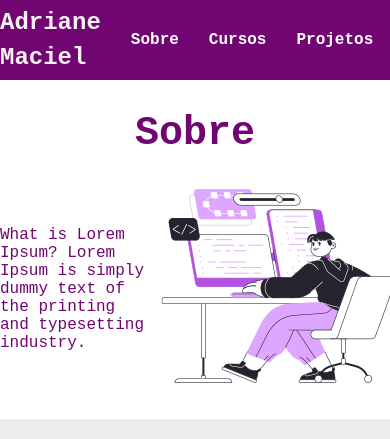
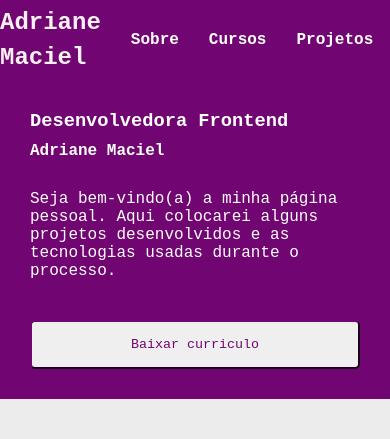
Before and after one commit to adrianemaciel/my-portfolio-react, a React (Create React App) app: page / in a window 390 px wide. Shown: the top 439 px of the page. Built offline with nearby package versions, Linux system fonts and the light colour scheme.

Commit message:
responsive about

```diff
--- a/src/components/About/index.js
+++ b/src/components/About/index.js
@@ -5,15 +5,18 @@ import WOMAN_DEVELOPER_IMAGE from "../../assets/woman-developer.png";
 const About = () => {
   return (
     <section className="wrapper" id="#scroll-about">
-      <h2>Sobre</h2>
       <div className="about">
-        <div>
+        <div className="wrapper-text">
+          <h3>Desenvolvedora Frontend</h3>
+          <h4>Adriane Maciel</h4>
           <p>
-            What is Lorem Ipsum? Lorem Ipsum is simply dummy text of the
-            printing and typesetting industry.
+            Seja bem-vindo(a) a minha página pessoal. Aqui colocarei alguns
+            projetos desenvolvidos e as tecnologias usadas durante o processo.
           </p>
+
+          <button>Baixar curriculo</button>
         </div>
-        <div>
+        <div className="wrapper-image">
           <img src={WOMAN_DEVELOPER_IMAGE} alt="Woman Developer" />
         </div>
       </div>
--- a/src/components/About/styles.css
+++ b/src/components/About/styles.css
@@ -1,31 +1,75 @@
 .wrapper {
   display: flex;
   flex-direction: column;
-  background-color: white;
-
-  max-width: 1300px;
-  margin: auto;
+  background-color: hsl(300, 92%, 23%);
 }
 
 .about {
   display: flex;
   justify-content: space-evenly;
   align-items: center;
+  max-width: 1300px;
+  margin: auto;
+  color: white;
+  padding: 50px;
+}
+
+.about h4 {
+  margin-top: 10px;
+}
+
+.about button {
+  padding: 15px 50px;
+  border-radius: 5px;
+  border-color: hsl(300, 92%, 23%);
+  color: hsl(300, 92%, 23%);
+  margin-top: 40px
+}
+
+.wrapper-text {
+  width: 50%;
+}
+
+.wrapper-image {
+  width: 50%;
+  display: flex;
+  justify-content: center;
 }
 
 .wrapper h2 {
   text-align: center;
-
   padding-top: 30px;
-
   font-weight: 800;
   font-size: 40px;
   line-height: 48px;
-
-  color: hsl(300, 92%, 23%);
+  color: white;
 }
 
 .about p {
-  color: hsl(300, 92%, 23%);
-  min-width: 150px;
+  color: white;
+  margin-top: 30px
 }
+
+@media (max-width: 913px) {
+  .wrapper {
+    max-width: 100%;
+  }
+
+  .about {
+    display: block;
+    padding: 30px;
+  }
+
+  .wrapper-text {
+    width: 100%;
+    text-align: left;
+  }
+
+  .wrapper-image {
+    display: none;
+  }
+
+  .about button {
+    width: 100%;
+  }
+}
```
